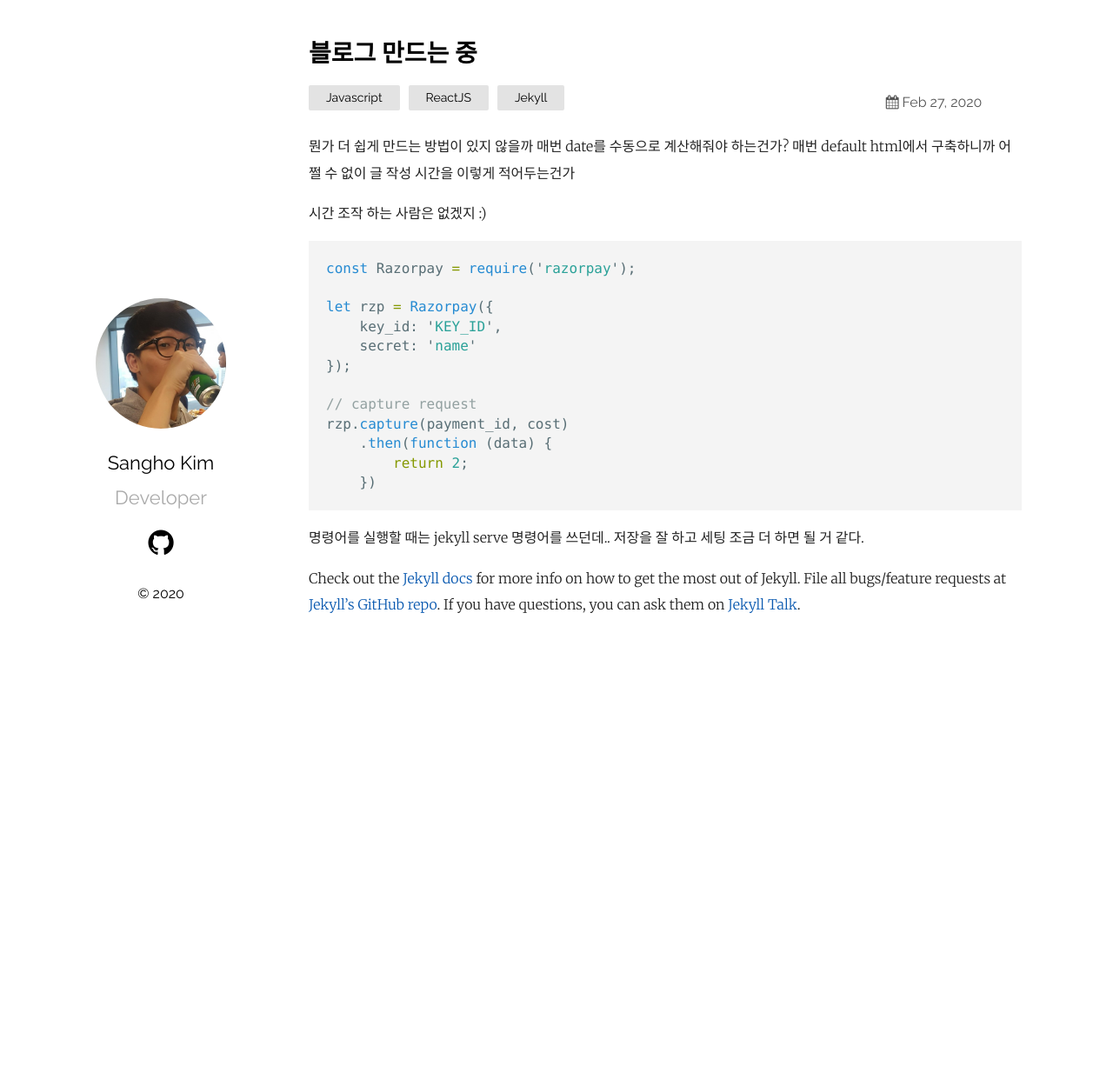
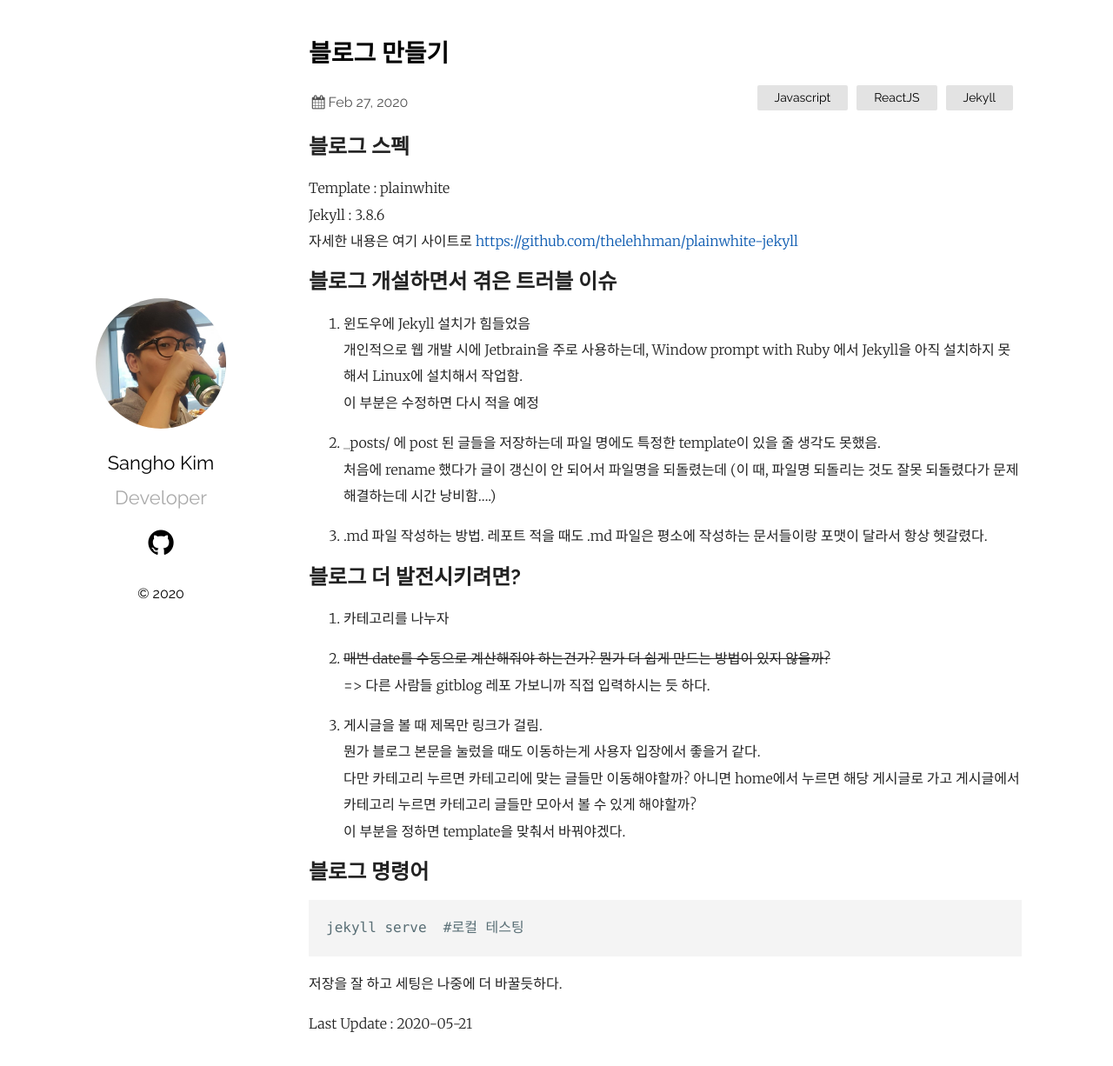
Before and after one commit to Sanghou/Sanghou.github.io, a Jekyll site: the page built from _posts/2020-02-27-welcome-to-jekyll.markdown, in a window 1280 px wide and 1237 px high. Shown: the top 1226 px of the window at 87% size. Built offline with Jekyll 4.4.1, drawn with Linux system fonts in a browser that asks for light colours; comment, search, counter and statistics services are not loaded.

Commit message:
Setting git blog

````diff
--- a/_config.yml
+++ b/_config.yml
@@ -1,10 +1,12 @@
 title: Hou
 author: Sanghou
 email: tkdgh97531@gmail.com
-description: > # this means to ignore newlines until "show_exerpts:"
-  Write an awesome description for your new site here. You can edit this
-  line in _config.yml. It will appear in your document head meta (for
-  Google search results) and in your feed.xml site description.
+description:
+  개인 블로그. 아직은 부족한 점이 많습니다.
+  #> # this means to ignore newlines until "show_exerpts:"
+  #Write an awesome description for your new site here. You can edit this
+  #line in _config.yml. It will appear in your document head meta (for
+  #Google search results) and in your feed.xml site description.
 show_excerpts: true # set to true to show excerpts on the homepage
 
 # Minima date format
@@ -16,7 +18,7 @@ plainwhite:
   tagline: Developer
   date_format: "%b %-d, %Y"
   sitemap: true # set to true to generate sitemap.xml content
-
+  disqus_shortname: games
   # generate social links in footer
   social_links:
     github:  Sanghou
@@ -49,6 +51,6 @@ plainwhite:
 # Build settings
 theme: plainwhite
 
-plugins:
+plugins_dir:
   - jekyll-seo-tag
 #  - jekyll-feed
--- a/_includes/head.html
+++ b/_includes/head.html
@@ -1,5 +1,6 @@
 <meta charset="UTF-8">
 <meta name="viewport" content="width=device-width, initial-scale=1.0">
+<meta name="Discription" content="개인 블로그. 아직은 부족한 점이 많습니다." />
 <meta http-equiv="X-UA-Compatible" content="ie=edge">
 <link href="https://fonts.googleapis.com/css?family=Merriweather:300|Raleway:400,700" rel="stylesheet">
 <link rel="stylesheet" href="{{ "/assets/css/style.css" | relative_url }}">
--- a/_layouts/post.html
+++ b/_layouts/post.html
@@ -7,12 +7,14 @@ layout: default
     <h2 class="post-title">{{ page.title | escape }}</h2>
   </a>
   <div class="post-meta">
+    <div class="post-date"><i class="icon-calendar"></i>{{ page.date | date: date_format }}</div>
+    {%- if page.categories.size > 0 -%}
     <ul class="post-categories">
       {%- for tag in page.categories -%}
       <li>{{ tag }}</li>
       {%- endfor -%}
     </ul>
-    <div class="post-date"><i class="icon-calendar"></i>{{ page.date | date: date_format }}</div>
+    {%- endif -%}
   </div>
   <div class="post">
     {{ content }}
@@ -32,6 +34,6 @@ layout: default
     })();
   </script>
   <noscript>Please enable JavaScript to view the <a href="https://disqus.com/?ref_noscript" rel="nofollow">comments
-      powered by Disqus.</a></noscript>
+    powered by Disqus.</a></noscript>
   {%- endif -%}
 </div>
--- a/_posts/2019-03-23-welcome-to-jekyll.markdown
+++ /dev/null
@@ -1,37 +0,0 @@
----
-layout: post
-title:  "블로그 만드는 중"
-date:   2020-02-27 13:25 +0530
-categories: Javascript ReactJS Jekyll
----
-
-뭔가 더 쉽게 만드는 방법이 있지 않을까
-매번 date를 수동으로 계산해줘야 하는건가?
-매번 default html에서 구축하니까
-어쩔 수 없이 글 작성 시간을 이렇게 적어두는건가
-
-시간 조작 하는 사람은 없겠지 :)
-
-```javascript
-const Razorpay = require('razorpay');
-
-let rzp = Razorpay({
-	key_id: 'KEY_ID',
-	secret: 'name'
-});
-
-// capture request
-rzp.capture(payment_id, cost)
-	.then(function (data) {
-		return 2;
-	})
-```
-
-명령어를 실행할 때는 jekyll serve 명령어를 쓰던데..
-저장을 잘 하고 세팅 조금 더 하면 될 거 같다.
-
-Check out the [Jekyll docs][jekyll-docs] for more info on how to get the most out of Jekyll. File all bugs/feature requests at [Jekyll’s GitHub repo][jekyll-gh]. If you have questions, you can ask them on [Jekyll Talk][jekyll-talk].
-
-[jekyll-docs]: https://jekyllrb.com/docs/home
-[jekyll-gh]:   https://github.com/jekyll/jekyll
-[jekyll-talk]: https://talk.jekyllrb.com/
--- /dev/null
+++ b/_posts/2020-02-27-welcome-to-jekyll.markdown
@@ -0,0 +1,43 @@
+---
+layout: post
+title:  "블로그 만들기"
+date:   2020-02-27 13:25 +0530
+categories: Javascript ReactJS Jekyll
+---
+
+<h2> 블로그 스펙 </h2>
+Template : plainwhite
+Jekyll : 3.8.6
+자세한 내용은 여기 사이트로 <a> https://github.com/thelehhman/plainwhite-jekyll </a>
+
+
+<h2> 블로그 개설하면서 겪은 트러블 이슈 </h2>
+1. 윈도우에 Jekyll 설치가 힘들었음
+개인적으로 웹 개발 시에 Jetbrain을 주로 사용하는데, Window prompt with Ruby 에서 Jekyll을 아직 설치하지 못해서 Linux에 설치해서 작업함.
+ 이 부분은 수정하면 다시 적을 예정
+
+2. _posts/ 에 post 된 글들을 저장하는데 파일 명에도 특정한 template이 있을 줄 생각도 못했음.
+처음에 rename 했다가 글이 갱신이 안 되어서 파일명을 되돌렸는데 (이 때, 파일명 되돌리는 것도 잘못 되돌렸다가 문제 해결하는데 시간 낭비함....)
+
+3. .md 파일 작성하는 방법.  레포트 적을 때도 .md 파일은 평소에 작성하는 문서들이랑 포맷이 달라서 항상 헷갈렸다.
+
+
+<h2> 블로그 더 발전시키려면? </h2>
+1.  카테고리를 나누자
+
+2.  ~~매번 date를 수동으로 계산해줘야 하는건가?   뭔가 더 쉽게 만드는 방법이 있지 않을까?~~
+=> 다른 사람들 gitblog 레포 가보니까 직접 입력하시는 듯 하다.
+
+3.  게시글을 볼 때 제목만 링크가 걸림.
+뭔가 블로그 본문을 눌렀을 때도 이동하는게 사용자 입장에서 좋을거 같다.
+다만 카테고리 누르면 카테고리에 맞는 글들만 이동해야할까? 아니면 home에서 누르면 해당 게시글로 가고 게시글에서 카테고리 누르면 카테고리 글들만 모아서 볼 수 있게 해야할까?
+이 부분을 정하면 template을 맞춰서 바꿔야겠다.
+
+
+<h2>블로그 명령어 </h2>
+```vim
+jekyll serve  #로컬 테스팅
+```
+저장을 잘 하고 세팅은 나중에 더 바꿀듯하다.
+
+Last Update : 2020-05-21
````
